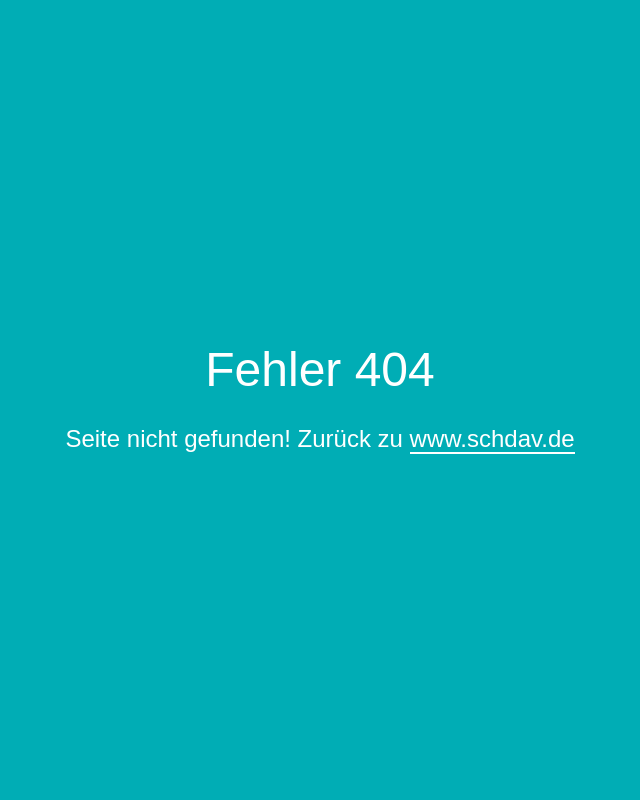
After one commit to schdav/website, a PHP site: page /404-original.php in a window 1280 px wide. The commit adds this page. Shown: the whole page, without its empty margins (320-960 px from the left). Run offline with PHP 8.4, Linux system fonts and the light colour scheme; style sheets or scripts are compiled from the project's sources.

Commit message:
Add custom 404 error page

```diff
--- /dev/null
+++ b/404-original.php
@@ -0,0 +1,34 @@
+<!DOCTYPE html>
+<html lang="de">
+
+<head>
+  <link rel="apple-touch-icon" sizes="180x180" href="/apple-touch-icon.png">
+  <link rel="icon" type="image/png" sizes="16x16" href="/favicon-16x16.png">
+  <link rel="icon" type="image/png" sizes="32x32" href="/favicon-32x32.png">
+  <link rel="manifest" href="/site.webmanifest">
+  <link rel="mask-icon" href="/safari-pinned-tab.svg" color="#00adb5">
+  <link rel="stylesheet" href="/min/default.min.css">
+  <meta charset="utf-8">
+  <meta name="description" content="Fehlerseite 404">
+  <meta name="msapplication-TileColor" content="#ffffff">
+  <meta name="theme-color" content="#ffffff">
+  <meta name="viewport" content="width=device-width, initial-scale=1">
+  <title>404 | SCHDAV</title>
+</head>
+
+<body class="error-page">
+  <section class="hero is-fullheight is-primary">
+    <div class="hero-body">
+      <div class="container">
+        <div class="content is-size-4 has-text-centered">
+          <h1>Fehler 404</h1>
+          <p>
+            Seite nicht gefunden!
+            Zurück zu <a class="underline" href="https://www.schdav.de">www.schdav.de</a>
+          </p>
+        </div>
+      </div>
+    </div>
+  </section>
+</body>
+</html>
--- a/scss/default.scss
+++ b/scss/default.scss
@@ -80,4 +80,16 @@ footer .icon {
 .counter {
   display: none;
 }
+
+.error-page {
+  padding: 0;
+
+  & h1 {
+    color: #fff;
+  }
+
+  & .underline {
+    border-bottom: 2px solid #fff;
+  }
+}
 @import '../node_modules/hover.css/scss/hover';
```
Also changed, not shown: package.json (+4 -4 lines), .htaccess.
